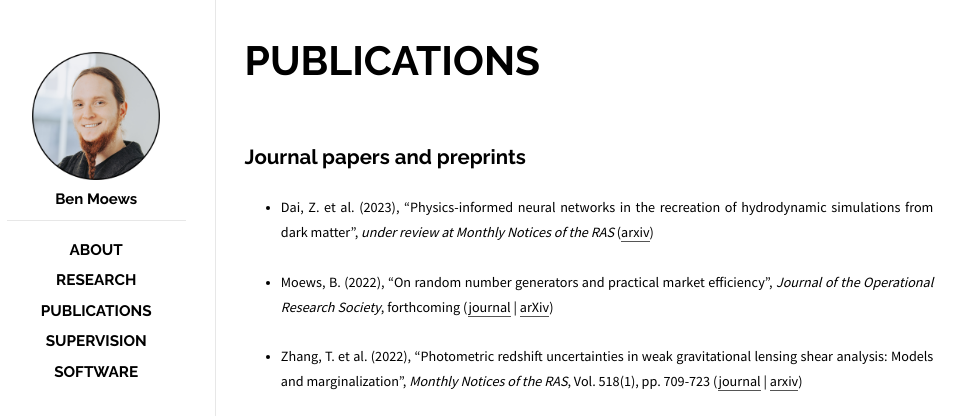
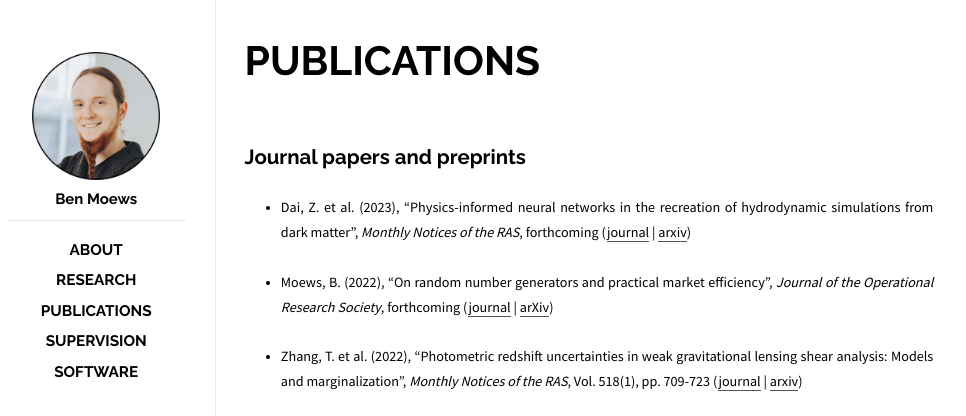
Before and after one commit to moews/moews.github.io, a Jekyll site: the page built from _posts/2017-03-25-publications.md, in a window 1280 px wide. Shown: the top 416 px of the page, without its empty margins (143-1109 px from the left). Built offline with Jekyll 4.4.1, drawn with Linux system fonts in a browser that asks for light colours.

Commit message:
Update 2017-03-25-publications.md

```diff
--- a/_posts/2017-03-25-publications.md
+++ b/_posts/2017-03-25-publications.md
@@ -10,7 +10,7 @@
 
 ## Journal papers and preprints
 
-* <small>Dai, Z. et al. (2023), "Physics-informed neural networks in the recreation of hydrodynamic simulations from dark matter", _under review at Monthly Notices of the RAS_ ([arxiv](https://arxiv.org/abs/2303.14090))</small>
+* <small>Dai, Z. et al. (2023), "Physics-informed neural networks in the recreation of hydrodynamic simulations from dark matter", _Monthly Notices of the RAS_, forthcoming ([journal](https://doi.org/10.1093/mnras/stad3394) | [arxiv](https://arxiv.org/abs/2303.14090))</small>
 
 * <small>Moews, B. (2022), "On random number generators and practical market efficiency", _Journal of the Operational Research Society_, forthcoming ([journal](https://doi.org/10.1080/01605682.2023.2219292) | [arXiv](https://arxiv.org/abs/2305.17419))</small>
 
```
